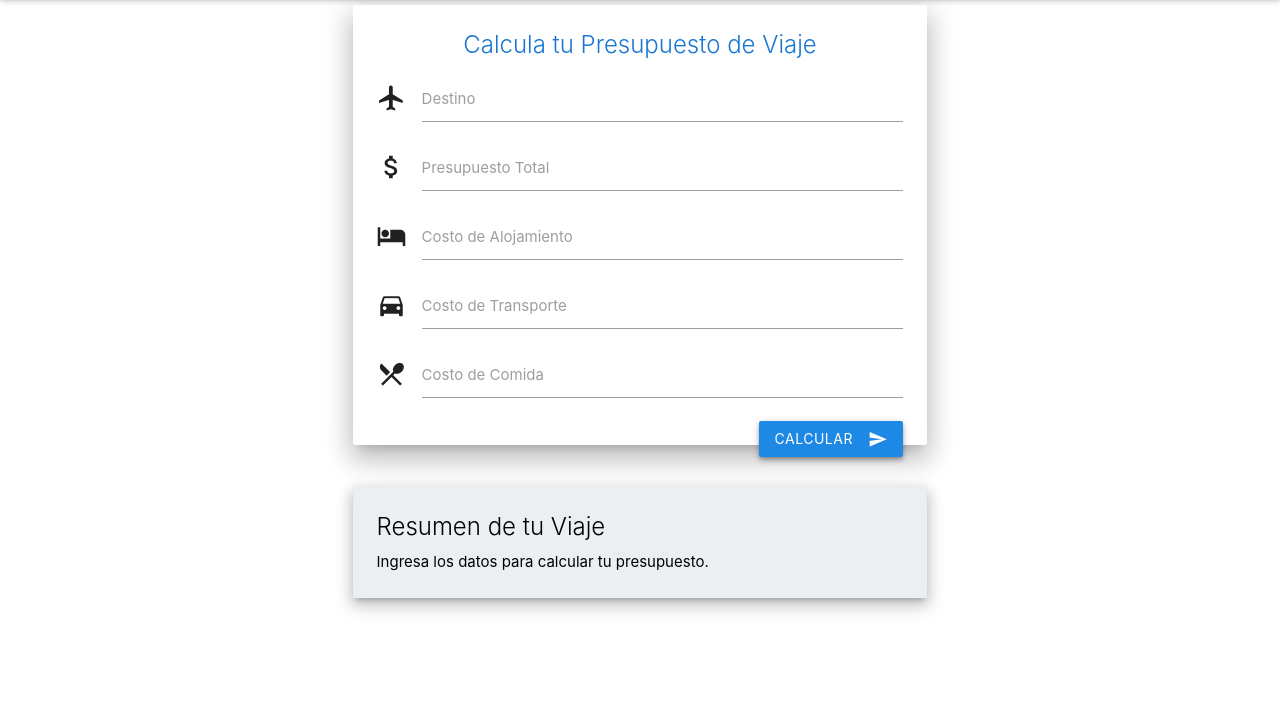
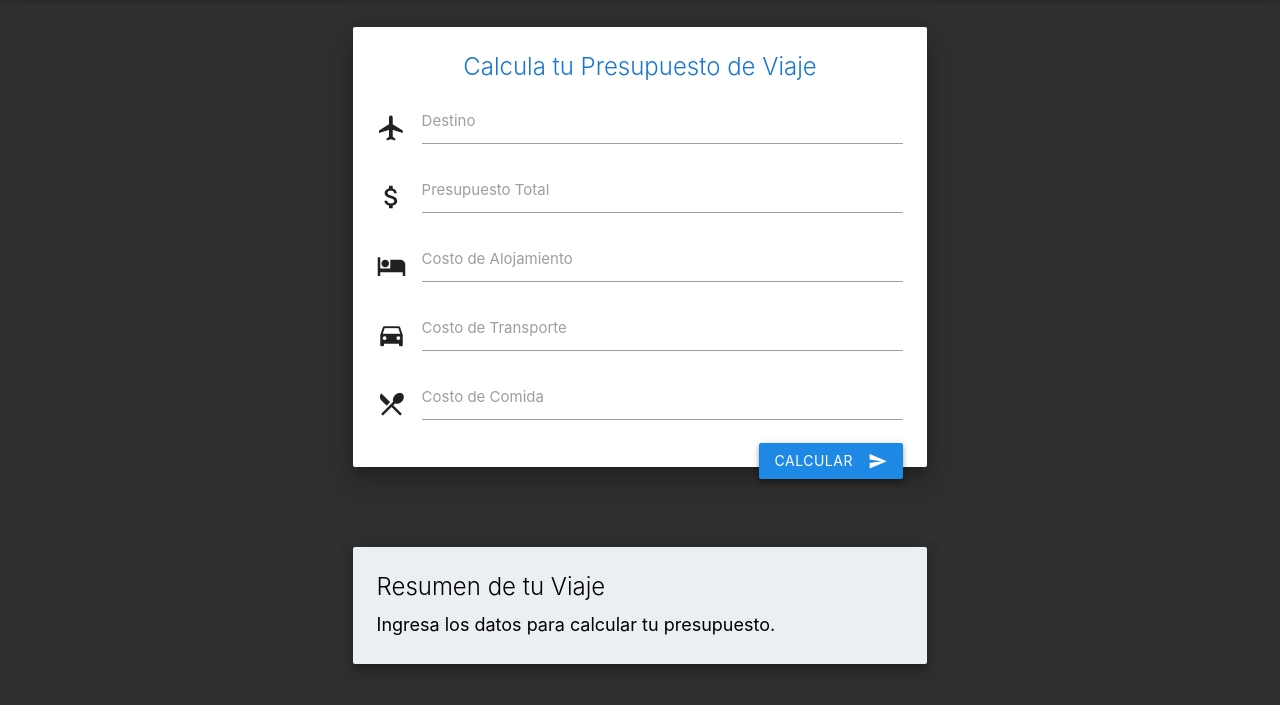
Before and after one commit to luiskarlost25/viaje, a plain HTML site: page index.html in a window 1280 px wide. Shown: the part 67-772 px from the top of the page. Drawn offline with nearby package versions, Linux system fonts and the light colour scheme.

Commit message:
Update index.html

```diff
--- a/index.html
+++ b/index.html
@@ -20,7 +20,7 @@
       integrity="sha384-DyZ88mC6Up2uqS4h/KRgHuoeGwBcD4Ng9SiP4dIRy0EXTlnuz47vAwmeGwVChigm"
       crossorigin="anonymous"
     />
-    <link rel="stylesheet" href="style1.css" />
+    <link rel="stylesheet" href="styles.css" />
   </head>
   <body>
     <nav class="blue z-depth-2">
```
